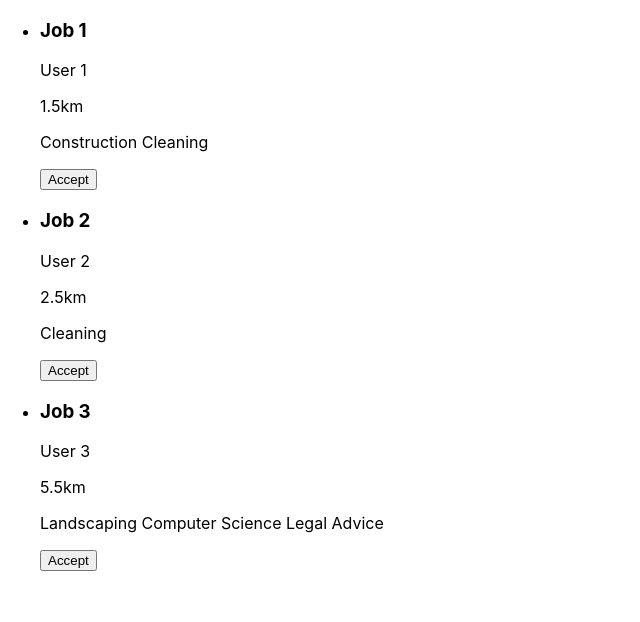
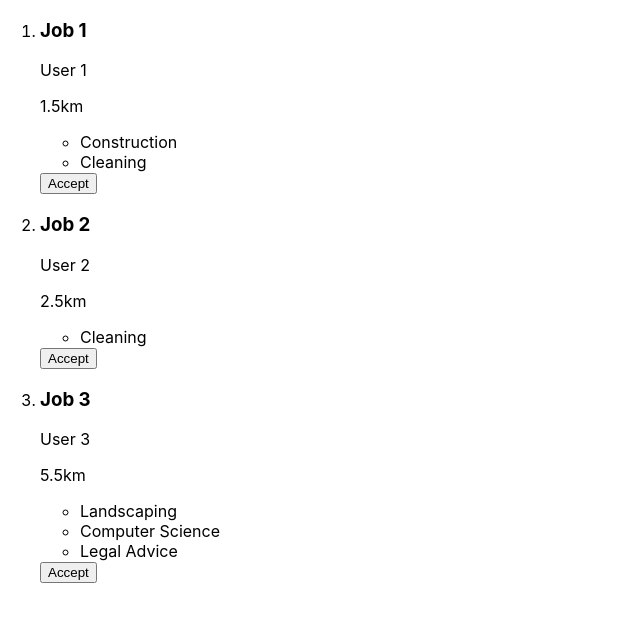
Before and after one commit to hexular/LHL-Final, a React (Create React App) app: page /jobs in a window 1280 px wide. Shown: the top 622 px of the page, without its empty margins (0-640 px from the left). Built offline with nearby package versions, Linux system fonts and the light colour scheme; no server answers.

Commit message:
Add listing logic for job tags

```diff
--- a/src/components/Job/Open.js
+++ b/src/components/Job/Open.js
@@ -9,7 +9,7 @@ export default function Open({ job, user, distance, tags }) {
       <h3>{job}</h3>
       <p>{user}</p>
       <p>{distance}</p>
-      <p>{tags}</p>
+      <ul>{tags}</ul>
       <Button name="Accept"></Button>
     </li>
   )
--- a/src/components/Jobs.js
+++ b/src/components/Jobs.js
@@ -24,20 +24,25 @@ export default function Jobs(props) {
     },
 
   ]
+  const tagsList = (job) => job.tags.map(tag => {
+    return (
+      <li>{tag}</li>
+    )
+  })
 
-  const OpenJobs = jobs.map(job => {
+  const openJobs = jobs.map(job => {
     return (
       <Open
         job={job.name}
         user={job.user}
         distance={job.distance}
-        tags={job.tags.join(" ")} />
+        tags={tagsList(job)} />
     )
   })
 
   return (
-    <ul>
-      {OpenJobs}
-    </ul>
+    <ol>
+      {openJobs}
+    </ol>
   )
 }
```
